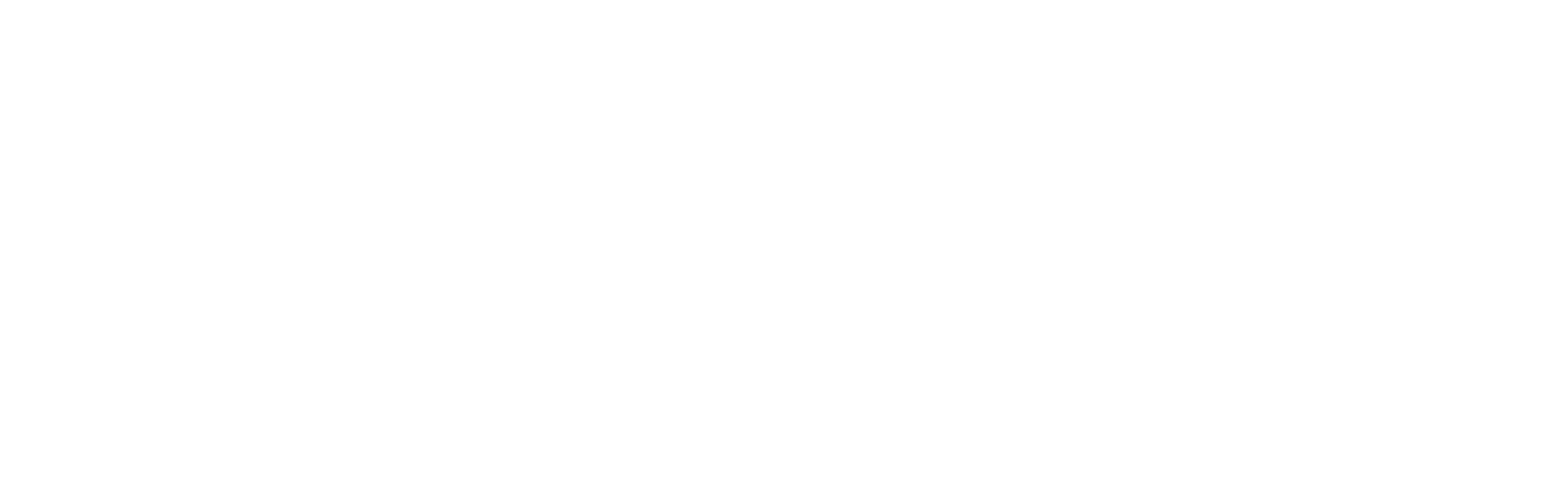
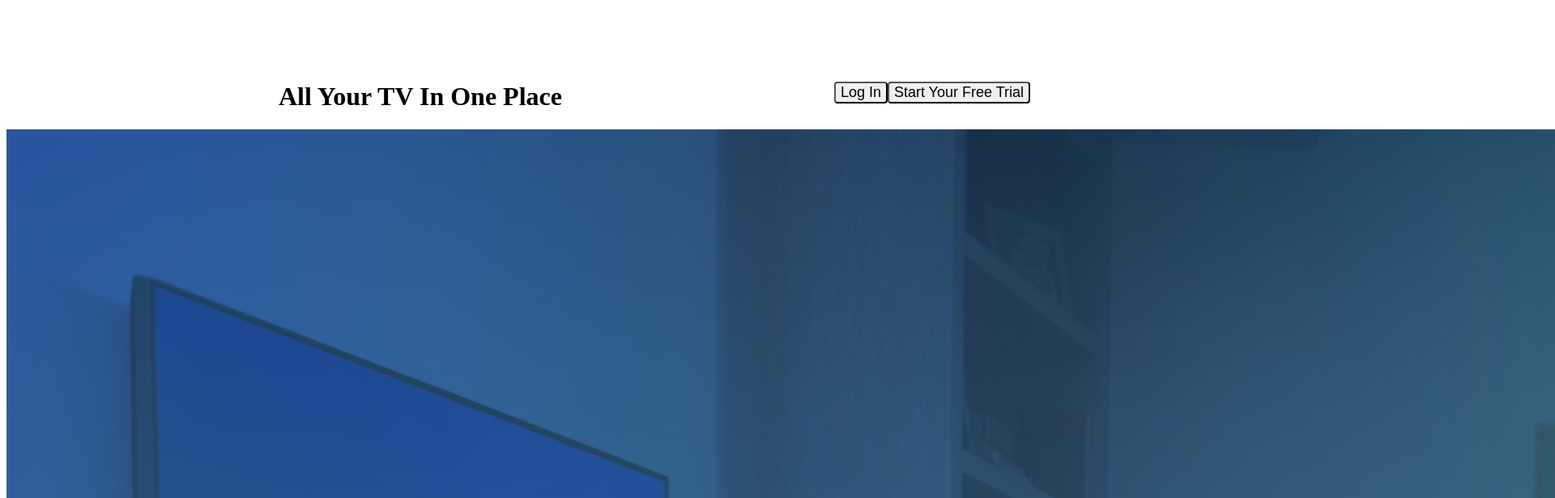
Before and after one commit to KianaLeDoux/staticLayoutOct2019, a plain HTML site: page index.html in a window 1280 px wide. Shown: the top 616 px of the page at 81% size, 1920 px wide, since content can reach past the window. Drawn offline with Linux system fonts and the light colour scheme.

Commit message:
static layout/html/css

```diff
--- a/index.html
+++ b/index.html
@@ -4,10 +4,34 @@
     <meta charset="UTF-8">
     <meta name="viewport" content="width=device-width, initial-scale=1.0">
     <meta http-equiv="X-UA-Compatible" content="ie=edge">
-    <title>Document</title>
-    <link rel="stylesheet" href='main.css'>
+    <title>Hulu</title>
+    <link rel="stylesheet" href='main.css'/>
 </head>
 <body>
 
+
+
+<br>
+<br>
+<br>
+<br>
+
+<div class="navbar"</div>
+
+
+ <div class="wrapper">
+ <div class="navbar">
+
+<button class="startFreeTrial"> Start Your Free Trial</button>
+<button class="logIn">Log In</button> </div>
+
+
+<center><h1> All Your TV In One Place</h1> </center>
+<img src="hulubg.jpg" view-width="1000" view-height="1000" alt="hulu">
+
+<center> <h2><p> NEW! Watch live sports, news and entertainment on Hulu.</p> </h2></center>
+
+</div>
+</div>
 </body>
 </html>
--- a/main.css
+++ b/main.css
@@ -0,0 +1,40 @@
+body {
+    font-family: Arial, Helvetica, sans-serif
+    background:
+    color:
+    font-size:1rem;
+    font-weight: 400;
+
+}
+
+
+
+
+
+
+
+.startFreeTrial{
+    float: right;
+    font-weight: 100;
+    font-size: 18px;
+    border-radius: 4px;
+}
+
+.logIn{
+float: right;
+font-weight: 100;
+font-size: 18px;
+border-radius: 4px;
+}
+
+
+#img{
+    view-width: 1000vw;
+    height:1000vh;
+}
+
+
+a:hover, a:visited, a:link, a:active
+{
+   text-decoration: none;
+}
```
Also changed, not shown: hulu-2-555310.png (added), hulubg.jpg (added), huluwelcomepage-img.jpeg (added).
